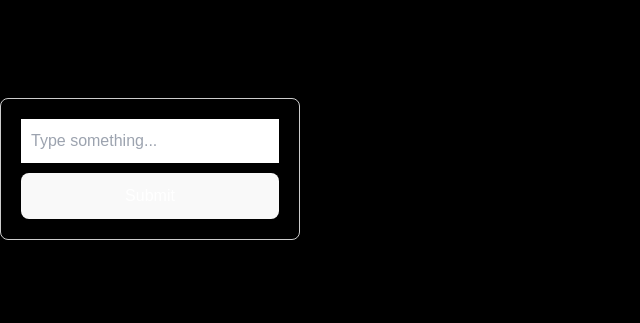
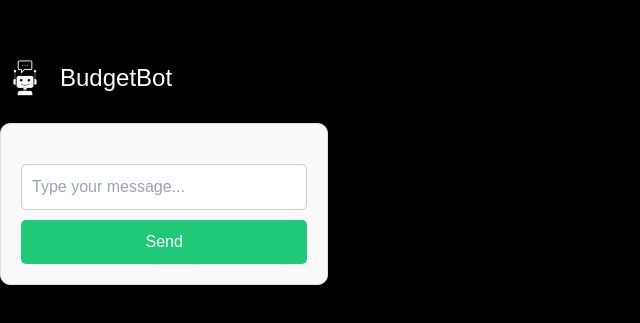
Before and after one commit to Aliuddink/CS4800-project-personal-finance-tracker, a React (Vite) app in the folder financeTracker/: page /budgetbot in a window 1280 px wide. Shown: the part 231-554 px from the top of the page, without its empty margins (0-640 px from the left). Built offline with nearby package versions, Linux system fonts and the light colour scheme.

Commit message:
changed UI

```diff
--- a/financeTracker/src/pages/Budgetbot.jsx
+++ b/financeTracker/src/pages/Budgetbot.jsx
@@ -3,36 +3,85 @@ import React, { useState } from 'react';
 
 const InputBox = () => {
   const [inputValue, setInputValue] = useState('');
-  const [submittedValue, setSubmittedValue] = useState('');
+  const [chatHistory, setChatHistory] = useState([]);
   const genAI = new GoogleGenerativeAI('AIzaSyDzSTXab-1xDNFF56CxNjv8WxcPb8hgLzU');
   const model = genAI.getGenerativeModel({ model: "gemini-1.5-flash" });
+
   const handleInputChange = (event) => {
     setInputValue(event.target.value);
   };
 
   const handleSubmit = async () => {
+    if (inputValue.trim() === '') return;
+
+    // Add user input to chat history
+    setChatHistory([...chatHistory, { sender: 'User', text: inputValue }]);
+    setInputValue(''); // Clear input after submission
+
+    // Generate response from the AI
+    try {
       const result = await model.generateContent(inputValue);
-    setSubmittedValue(result.response.text());
-    setInputValue(''); // Optionally clear the input after submission
+      setChatHistory(prev => [...prev, { sender: 'AI', text: result.response.text() }]);
+    } catch (error) {
+      console.error("Error generating response:", error);
+    }
   };
 
   return (
-    <div style={{ padding: '20px', border: '1px solid #ccc', borderRadius: '8px', width: '300px', margin: 'auto' }}>
+    <div style={{ maxWidth: '600px', margin: '50px auto', fontFamily: 'Arial, sans-serif' }}>
+      {/* Title section */}
+      <div style={{ display: 'flex', alignItems: 'center', marginBottom: '20px' }}>
+        <img
+          src="botIcon.png"
+          alt="Bot Icon"
+          style={{ width: '50px', height: '50px', marginRight: '10px' }}
+        />
+        <h1 style={{ margin: 0, fontSize: '1.5rem' }}>BudgetBot</h1>
+      </div>
+
+      {/* Chat container */}
+      <div style={{ border: '1px solid #ddd', borderRadius: '10px', padding: '20px', backgroundColor: '#f9f9f9' }}>
+        <div style={{ maxHeight: '400px', overflowY: 'auto', marginBottom: '20px' }}>
+          {chatHistory.map((message, index) => (
+            <div key={index} style={{ marginBottom: '15px' }}>
+              <div style={{ fontWeight: 'bold', color: message.sender === 'User' ? '#0078D4' : '#28a745' }}>
+                {message.sender}:
+              </div>
+              <div style={{ backgroundColor: message.sender === 'User' ? '#e0f7fa' : '#e8f5e9', padding: '10px', borderRadius: '8px', color: 'black' }}>
+                {message.text}
+              </div>
+            </div>
+          ))}
+        </div>
         <input
           type="text"
           value={inputValue}
           onChange={handleInputChange}
-        placeholder="Type something..."
-        style={{ padding: '10px', width: '100%', marginBottom: '10px', color: 'black' }}
+          placeholder="Type your message..."
+          style={{
+            width: '100%',
+            padding: '10px',
+            borderRadius: '5px',
+            border: '1px solid #ccc',
+            marginBottom: '10px',
+            color: 'black'
+          }}
         />
-      <button onClick={handleSubmit} style={{ padding: '10px', width: '100%' }}>
-        Submit
+        <button
+          onClick={handleSubmit}
+          style={{
+            width: '100%',
+            padding: '10px',
+            borderRadius: '5px',
+            border: 'none',
+            backgroundColor: '#1FC978',
+            color: '#fff',
+            cursor: 'pointer'
+          }}
+        >
+          Send
         </button>
-      {submittedValue && (
-        <div style={{ marginTop: '10px', color: 'green' }}>
-          <strong>Output:</strong> {submittedValue}
       </div>
-      )}
     </div>
   );
 };
```
Lines whose indentation alone changed are shown as unchanged.
